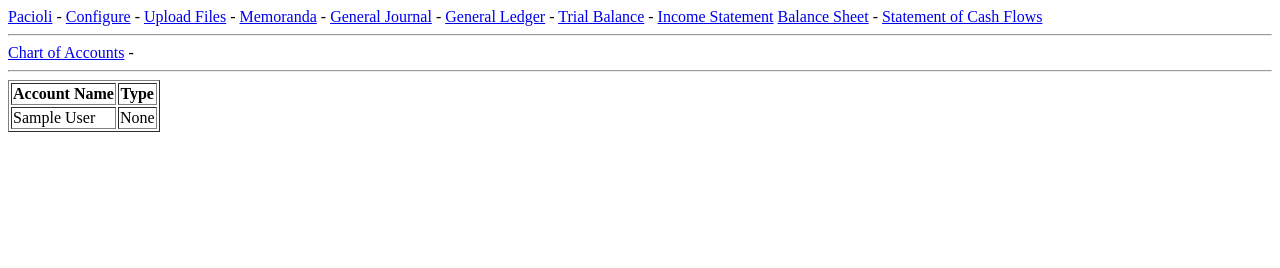
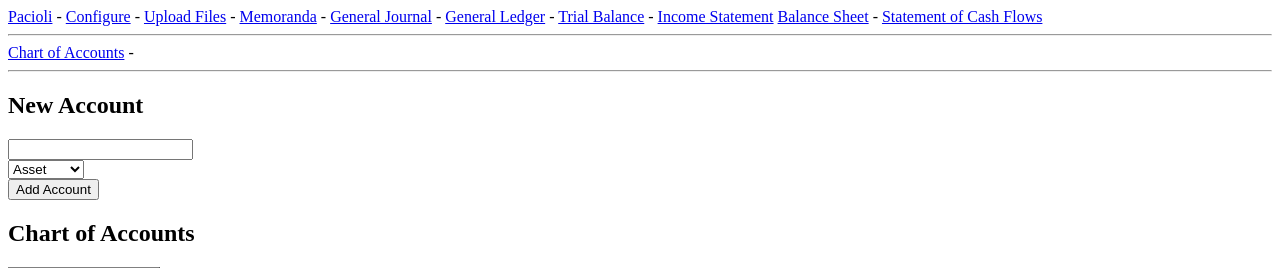
Before and after one commit to LainZWired/pacioli, a Flask app: page /Configure/ChartOfAccounts in a window 1280 px wide. Shown: the top 268 px of the page. Run offline with Flask 2, Linux system fonts and the light colour scheme; tables that the repository leaves empty hold one stand-in row (values such as "Sample post").

Commit message:
ability to add accounts

```diff
--- a/pacioli/forms.py
+++ b/pacioli/forms.py
@@ -15,3 +15,14 @@ from flask_wtf import Form
 from wtforms import TextField, TextAreaField, \
 SubmitField, SelectField, FloatField, validators, BooleanField
 from wtforms.validators import Required, Length
+
+
+class NewAccount(Form):
+    account = TextField("Account Name")
+    accounttype = SelectField('Account Type', choices=[
+        ('Asset','Asset'),
+        ('Liability','Liability'),
+        ('Equity','Equity'),
+        ('Revenue','Revenue'),
+        ('Expense','Expense')
+        ])
--- a/pacioli/templates/chart_of_accounts.html
+++ b/pacioli/templates/chart_of_accounts.html
@@ -1,5 +1,21 @@
 {% extends "configure_header.html" %}
 {% block config %}
+
+<h2>
+  New Account
+</h2>
+
+<form  action="/Configure/ChartOfAccounts" method="POST">
+  {{ form.account() }}
+    <br>
+  {{ form.accounttype() }}
+    <br>
+    <input type=submit value="Add Account">
+</form>
+
+<h2>
+  Chart of Accounts
+</h2>
 
 <table border="1">
   <tr>
--- a/pacioli/views.py
+++ b/pacioli/views.py
@@ -36,9 +36,18 @@ def configure():
 
 @app.route('/Configure/ChartOfAccounts', methods=['POST','GET'])
 def chart_of_accounts():
+    form = forms.NewAccount()
     accounts = models.Accounts.query.order_by(models.Accounts.parent).all()
+    if request.method == 'POST':
+        name = form.account.data
+        parent = form.accounttype.data
+        account = models.Accounts(name=name, parent=parent)
+        db.session.add(account)
+        db.session.commit()
+        return redirect(url_for('chart_of_accounts'))
     return render_template("chart_of_accounts.html",
-    accounts=accounts)
+    accounts=accounts,
+    form=form)
 
 @app.route('/Upload', methods=['POST','GET'])
 def upload():
```
